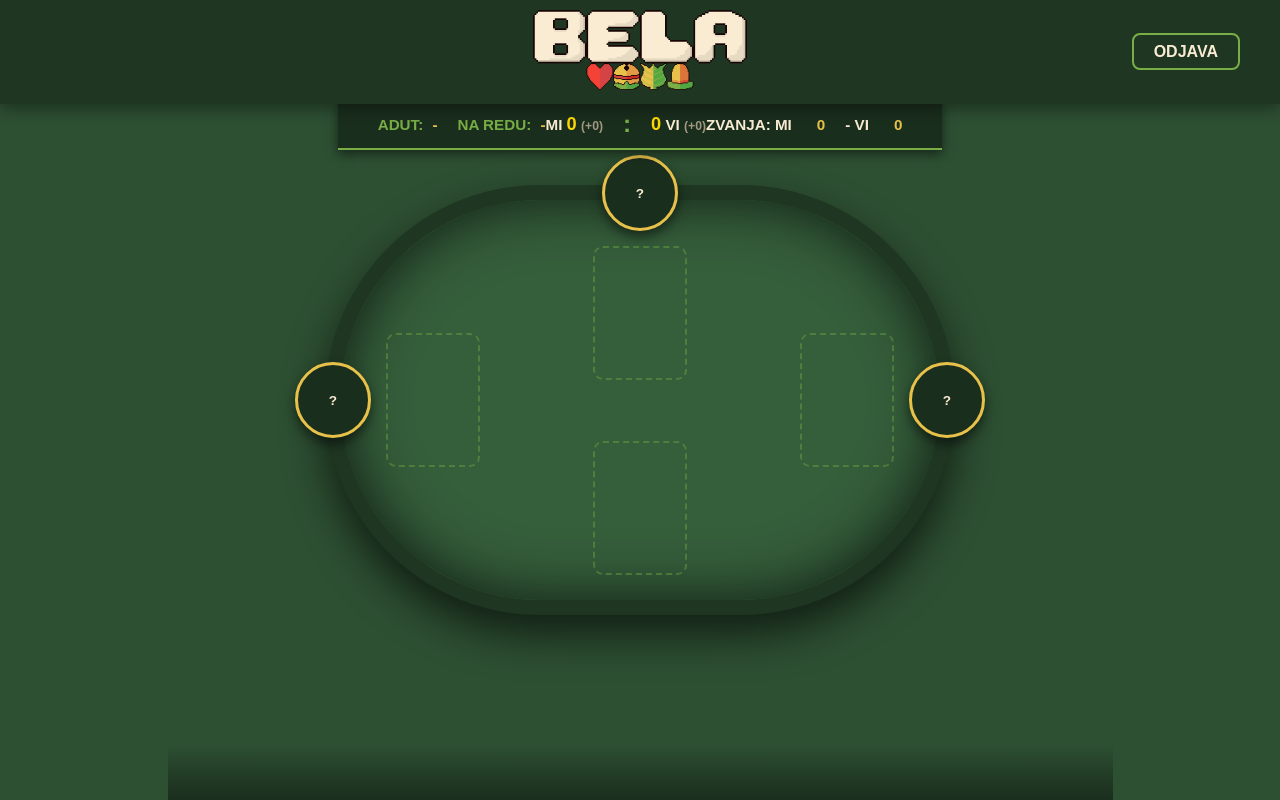
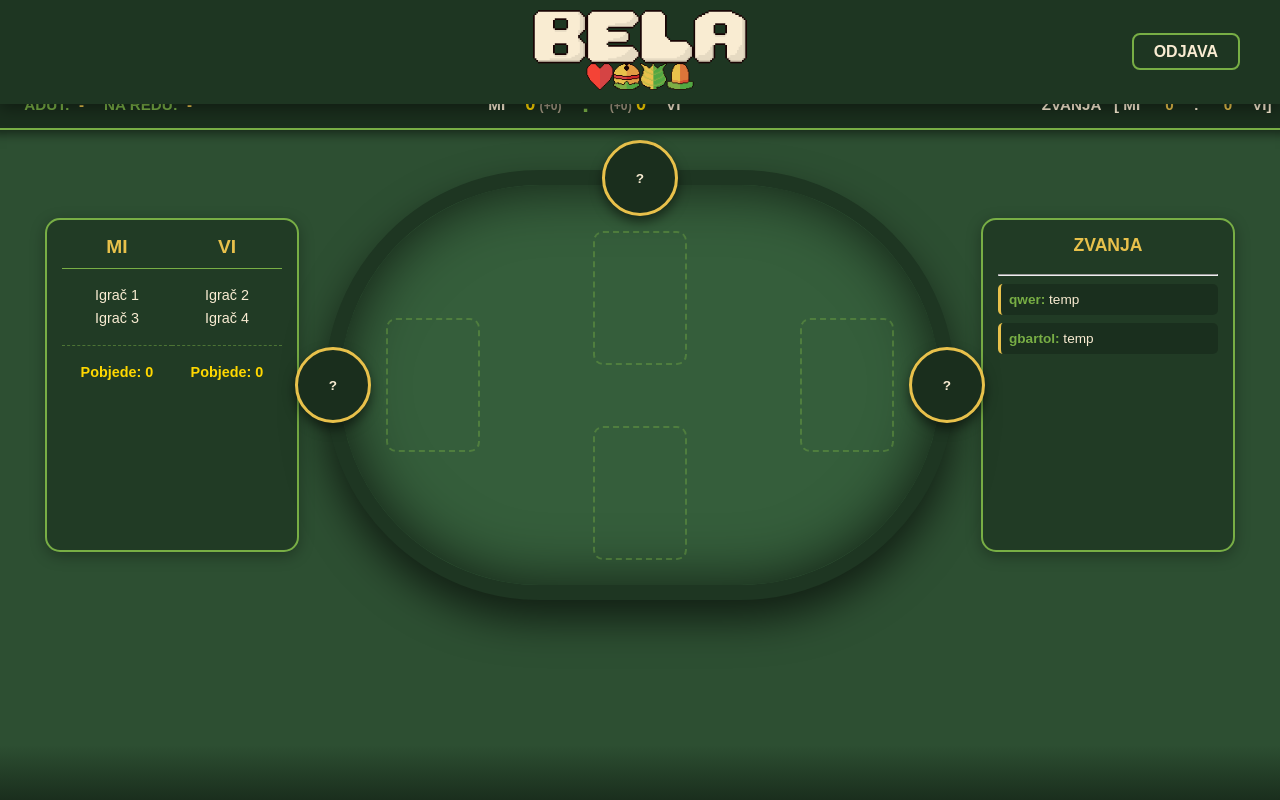
Before and after one commit to pozoj3/bela_projekt, a Flask app: page /prikaz_stola/1 in a window 1280 px wide; the page is wider, and only the part inside the window is pictured. Run offline with Flask 3, Linux system fonts and the light colour scheme; the visitor is signed in with stand-in values (Sample User, id 1); data that the repository does not hold is empty.

Commit message:
Dodane promjene na stol, logika i izgled.

```diff
--- a/static/stol.js
+++ b/static/stol.js
@@ -62,6 +62,71 @@ function ucitajStanje() {
             zvanjeDiv.style.display = (data.faza_igre === "zvanje" && data.na_redu === mojId) ? "block" : "none";
             document.getElementById("gumb-dalje").style.display = (mojId === data.djelitelj) ? "none" : "inline-block";
 
+            const timMi = [];
+            const timVi = [];
+
+            Object.keys(data.imena_igraca).forEach(idStr => {
+                const id = parseInt(idStr);
+                // Provjera tima: ako je kljuc_tima 24, timovi su (0,2) i (1,3) obrnuto
+                // Pretpostavljamo da backend šalje 'moj_tim_id' ili koristiš logiku (id % 2)
+                if (id % 2 === mojId % 2) {
+                    timMi.push(data.imena_igraca[idStr]);
+                } else {
+                    timVi.push(data.imena_igraca[idStr]);
+                }
+            });
+
+            // Ažuriraj imena igrača u tablici
+            const tablicaTd = document.querySelectorAll(".tablica-timovi td");
+            if (tablicaTd.length >= 2) {
+                tablicaTd[0].innerHTML = timMi.join("<br>");
+                tablicaTd[1].innerHTML = timVi.join("<br>");
+            }
+
+            // if (data.pobjede_ukupno) {
+            //     const pobjedeTd = document.querySelectorAll(".pobjede-red td");
+            //     pobjedeTd[0].innerText = `Pobjede: ${data.pobjede_ukupno.mi}`;
+            //     pobjedeTd[1].innerText = `Pobjede: ${data.pobjede_ukupno.vi}`;
+            // }
+
+
+            const zvanjaKontejner = document.querySelector(".zvanja-obavijest");
+            const naslov = zvanjaKontejner.querySelector("h3");
+            const hr = zvanjaKontejner.querySelector("hr");
+            zvanjaKontejner.innerHTML = "";
+            zvanjaKontejner.appendChild(naslov);
+            zvanjaKontejner.appendChild(hr);
+
+            let imaZvanja = false;
+            if (data.popisi_zvanja) {
+                Object.keys(data.popisi_zvanja).forEach(idIgraca => {
+                    const listaZvanjaIgraca = data.popisi_zvanja[idIgraca];
+
+                    // Ako igrač ima barem jedno zvanje
+                    if (listaZvanjaIgraca.length > 0) {
+                        imaZvanja = true;
+                        const ime = data.imena_igraca[idIgraca] || "Igrač " + idIgraca;
+
+                        listaZvanjaIgraca.forEach(z => {
+                            const div = document.createElement("div");
+                            div.className = "zvanje-stavka";
+                            // Format: Ime: (karte) - bodovi
+                            div.innerHTML = `<strong>${ime}:</strong> (${z.karte}) - ${z.bodovi}`;
+                            zvanjaKontejner.appendChild(div);
+                        });
+                    }
+                });
+            }
+
+            if (!imaZvanja) {
+                const prazno = document.createElement("div");
+                prazno.style.fontSize = "0.85em";
+                prazno.style.textAlign = "center";
+                prazno.style.marginTop = "10px";
+                prazno.innerText = "Trenutno nema zvanja";
+                zvanjaKontejner.appendChild(prazno);
+            }
+
         });
 }
 
--- a/static/style.css
+++ b/static/style.css
@@ -499,11 +499,13 @@ button:hover {
 }
 
 .status-bar {
-    margin-top: 100px;
+    width: 100%;
+    margin-top: 0px;
+    margin-bottom: 20px;
     flex-shrink: 0;
     background-color: #1a2e1d;
     font-size: 0.95em;
-    padding: 10px 40px;
+    padding: 10px;
     display: flex;
     justify-content: space-between;
     align-items: center;
@@ -518,6 +520,10 @@ button:hover {
     display: flex;
     align-items: center;
     gap: 20px;
+}
+
+.status-rezultat{
+    margin-right: 65px;
 }
 
 .info-item {
@@ -545,12 +551,49 @@ button:hover {
 }
 
 .igra-kontejner {
-    flex-grow: 1;
     display: flex;
-    justify-content: center;
+    justify-content: space-around;
     align-items: center;
-    position: relative;
-    padding-bottom: 150px;
+    width: 95%;
+    margin: 0px auto;
+    margin-top: 20px;
+    padding-bottom: 120px;
+}
+
+.side-panel {
+    width: 220px;
+    min-height: 300px;
+    background-color: rgba(30, 54, 34, 0.8);
+    border: 2px solid #78AE45;
+    border-radius: 15px;
+    padding: 15px;
+    color: #F9ECD2;
+    box-shadow: 0 4px 15px rgba(0,0,0,0.3);
+}
+
+.tablica-timovi {
+    width: 100%;
+    border-collapse: collapse;
+    text-align: center;
+}
+
+.tablica-timovi th {
+    color: #E8C14B;
+    font-size: 1.2em;
+    padding-bottom: 10px;
+    border-bottom: 1px solid #78AE45;
+}
+
+.tablica-timovi td {
+    padding: 15px 5px;
+    font-size: 0.9em;
+    line-height: 1.6;
+}
+
+.pobjede-red td {
+    color: #FFD700;
+    font-weight: bold;
+    border-top: 1px dashed rgba(120, 174, 69, 0.5);
 }
 
 .stol-povrsina {
@@ -642,6 +685,26 @@ button:hover {
     border-radius: 5px;
 }
 
+.zvanja-obavijest h3 {
+    text-align: center;
+    margin-top: 0;
+    color: #E8C14B;
+    font-size: 1.1em;
+}
+
+.zvanje-stavka {
+    background-color: rgba(0, 0, 0, 0.2);
+    margin-bottom: 8px;
+    padding: 8px;
+    border-radius: 5px;
+    font-size: 0.85em;
+    border-left: 3px solid #E8C14B;
+}
+
+.zvanje-stavka strong {
+    color: #78AE45;
+}
+
 .moje-karte-sekcija {
     position: absolute;
     bottom: 0;
--- a/templates/stol.html
+++ b/templates/stol.html
@@ -21,28 +21,54 @@
 
     <section class="status-bar">
         <div class="status-info">
+            &nbsp;
             <div class="info-item">ADUT: <span id="adut" class="zlatni-tekst">-</span></div>
             <div class="info-item">NA REDU: <span id="na-redu" class="zlatni-tekst">-</span></div>
         </div>
 
         <div class="status-rezultat">
+            MI
             <div class="tim-rezultat">
-                MI <span id="mi-ukupno" class="veliki-bodovi">0</span>
+                 <span id="mi-ukupno" class="veliki-bodovi">0</span>
                 <span class="runda-bodovi">(+<span id="mi-runda">0</span>)</span>
             </div>
             <div class="rezultat-razdjelnik">:</div>
             <div class="tim-rezultat">
-                <span id="vi-ukupno" class="veliki-bodovi">0</span> VI
                 <span class="runda-bodovi">(+<span id="vi-runda">0</span>)</span>
+                <span id="vi-ukupno" class="veliki-bodovi">0</span>
+<!--                <span class="runda-bodovi">(+<span id="vi-runda">0</span>)</span>-->
             </div>
+            VI
         </div>
 
         <div class="status-zvanja">
-            ZVANJA: MI <span id="zvanja-mi" class="zlatni-tekst">0</span> - VI <span id="zvanja-vi" class="zlatni-tekst">0</span>
+                ZVANJA&nbsp;&nbsp;&nbsp;[
+                MI
+                <span id="zvanja-mi" class="zlatni-tekst">0</span>
+                :
+                <span id="zvanja-vi" class="zlatni-tekst">0</span>
+                VI]&nbsp;&nbsp;
         </div>
     </section>
 
     <main class="igra-kontejner">
+
+        <div class="side-panel lijevo-panel">
+            <table class="tablica-timovi">
+                <tr>
+                    <th>MI</th>
+                    <th>VI</th>
+                </tr>
+                <tr>
+                    <td>Igrač 1<br>Igrač 3</td>
+                    <td>Igrač 2<br>Igrač 4</td>
+                </tr>
+                <tr class="pobjede-red">
+                    <td>Pobjede: 0</td>
+                    <td>Pobjede: 0</td>
+                </tr>
+            </table>
+        </div>
 
         <div class="stol-povrsina">
 
@@ -78,6 +104,19 @@
 
         </div>
 
+        <div class="side-panel desno-panel">
+            <div class="zvanja-obavijest">
+                <h3>ZVANJA</h3>
+                <hr>
+                <div class="zvanje-stavka">
+                    <strong>qwer:</strong> temp
+                </div>
+                <div class="zvanje-stavka">
+                    <strong>gbartol:</strong> temp
+                </div>
+            </div>
+        </div>
+
         <section class="moje-karte-sekcija">
             <div id="moja-ruka" class="ruka-kontejner">
                 </div>
```
